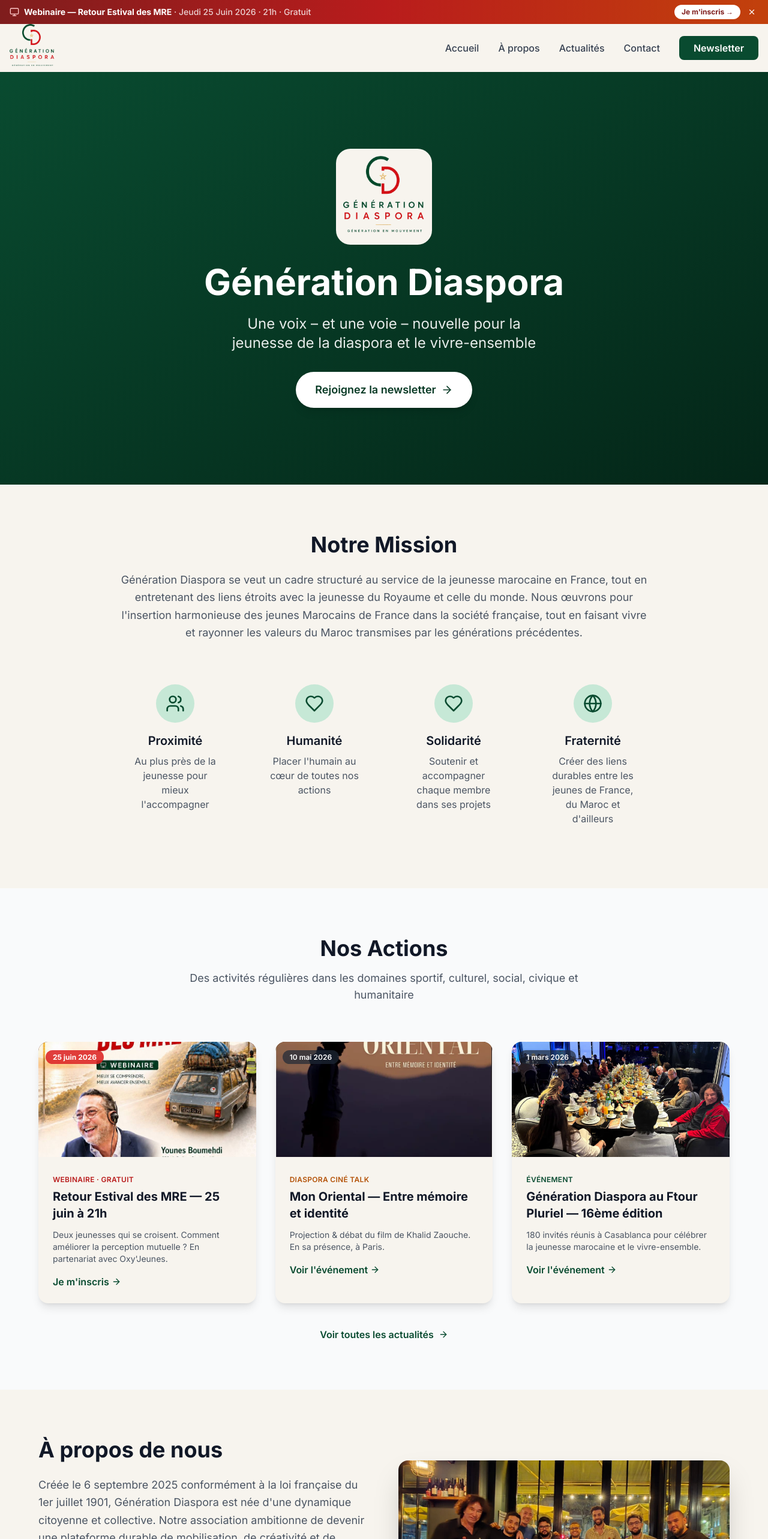
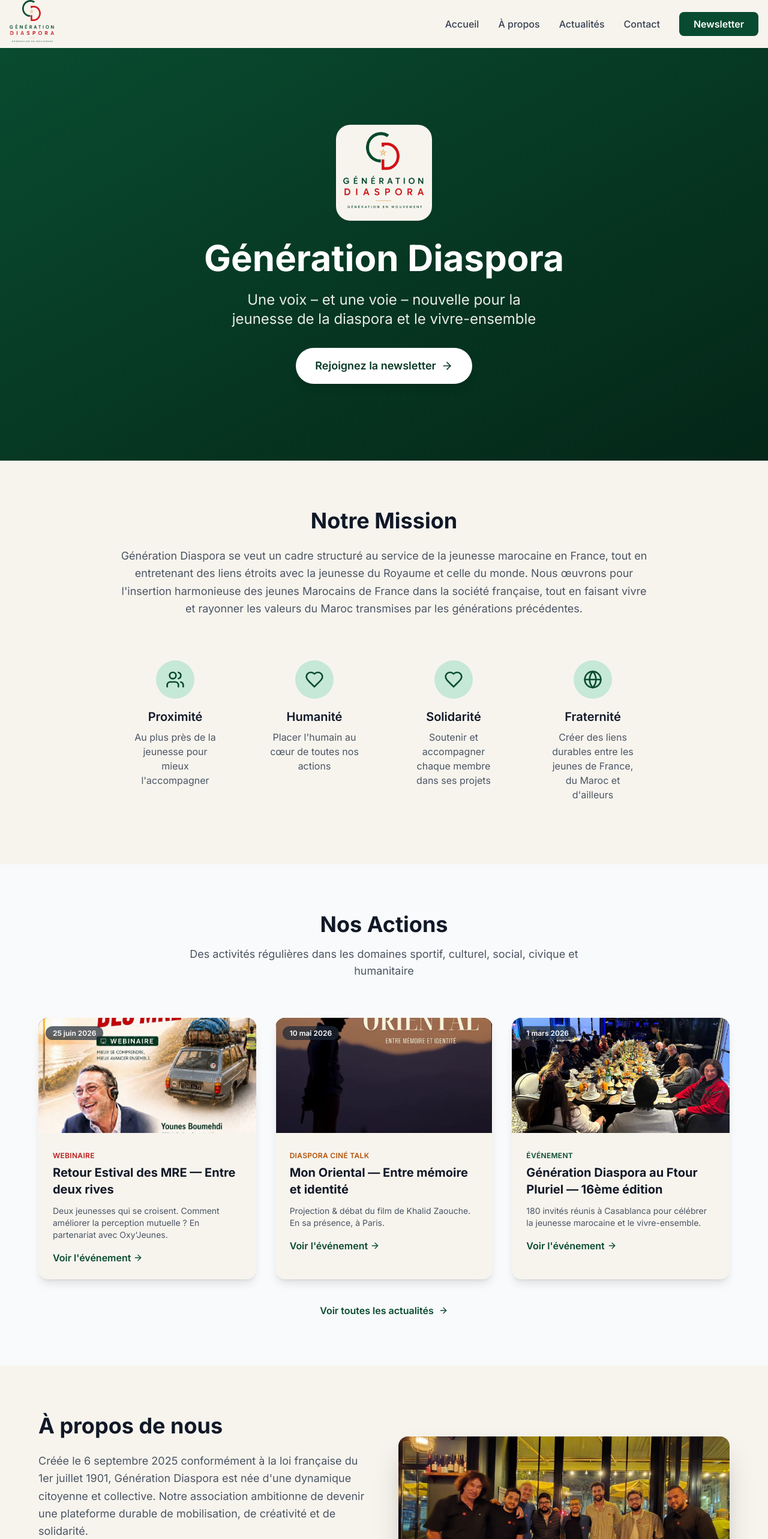
Before and after one commit to GenerationDiaspora/site-generation-diaspora, a Next.js app: page / in a window 1280 px wide. Shown: the top 2566 px of the page at 60% size. Built offline with nearby package versions, Linux system fonts and the light colour scheme.

Commit message:
feat: remove webinaire MRE announcement banner, mark event as past
Co-Authored-By: Claude Sonnet 4.6 <noreply@anthropic.com>

```diff
--- a/app/page.tsx
+++ b/app/page.tsx
@@ -96,8 +96,8 @@ export default function Home() {
             </p>
           </div>
           <div className="grid md:grid-cols-2 lg:grid-cols-3 gap-8 max-w-6xl mx-auto">
-            {/* Webinaire Retour Estival MRE — À venir */}
-            <div className="bg-beige rounded-2xl overflow-hidden shadow-lg hover:shadow-xl transition-shadow relative">
+            {/* Webinaire Retour Estival MRE — Passé */}
+            <div className="bg-beige rounded-2xl overflow-hidden shadow-lg hover:shadow-xl transition-shadow">
               <div className="relative h-48 overflow-hidden bg-gradient-to-b from-red-950 via-red-900 to-orange-800">
                 <Image
                   src="/images/events/webinaire-retour-mre/poster.jpg"
@@ -106,21 +106,21 @@ export default function Home() {
                   className="object-cover"
                 />
                 <div className="absolute top-3 left-3">
-                  <span className="bg-red-600 text-white text-xs font-bold px-3 py-1 rounded-full animate-pulse">
+                  <span className="bg-gray-800/70 text-white text-xs font-semibold px-3 py-1 rounded-full">
                     25 juin 2026
                   </span>
                 </div>
               </div>
               <div className="p-6">
-                <span className="text-xs font-semibold text-red-700 uppercase tracking-wide">Webinaire · Gratuit</span>
+                <span className="text-xs font-semibold text-red-700 uppercase tracking-wide">Webinaire</span>
                 <h3 className="text-xl font-bold mt-1 mb-3 text-gray-900">
-                  Retour Estival des MRE — 25 juin à 21h
+                  Retour Estival des MRE — Entre deux rives
                 </h3>
                 <p className="text-gray-600 mb-4 text-sm">
                   Deux jeunesses qui se croisent. Comment améliorer la perception mutuelle ? En partenariat avec Oxy&apos;Jeunes.
                 </p>
                 <Link href="/news/webinaire-retour-mre" className="text-primary-600 font-semibold hover:text-primary-700 inline-flex items-center gap-1">
-                  Je m&apos;inscris <ArrowRight className="w-4 h-4" />
+                  Voir l&apos;événement <ArrowRight className="w-4 h-4" />
                 </Link>
               </div>
             </div>
--- a/components/Header.tsx
+++ b/components/Header.tsx
@@ -3,11 +3,10 @@
 import Link from "next/link";
 import Image from "next/image";
 import { useState } from "react";
-import { Menu, X, Monitor } from "lucide-react";
+import { Menu, X } from "lucide-react";
 
 export default function Header() {
   const [mobileMenuOpen, setMobileMenuOpen] = useState(false);
-  const [announcementVisible, setAnnouncementVisible] = useState(true);
 
   const navigation = [
     { name: "Accueil", href: "/" },
@@ -18,38 +17,6 @@ export default function Header() {
 
   return (
     <header className="sticky top-0 z-50">
-      {/* Barre d'annonce — Webinaire Retour Estival MRE */}
-      {announcementVisible && (
-        <div className="bg-gradient-to-r from-red-900 via-red-700 to-orange-700 text-white">
-          <div className="container mx-auto px-4 py-2 flex items-center justify-between gap-3">
-            <div className="flex items-center gap-2 min-w-0">
-              <Monitor className="w-4 h-4 flex-shrink-0 text-red-200" />
-              <p className="text-xs sm:text-sm font-medium truncate">
-                <span className="font-bold">Webinaire — Retour Estival des MRE</span>
-                <span className="hidden sm:inline text-white/80"> · Jeudi 25 Juin 2026 · 21h · Gratuit</span>
-              </p>
-            </div>
-            <div className="flex items-center gap-2 flex-shrink-0">
-              <Link
-                href="/news/webinaire-retour-mre#inscription"
-                className="bg-white text-red-900 text-xs font-bold px-3 py-1 rounded-full hover:bg-red-50 transition-colors whitespace-nowrap"
-                onClick={() => setMobileMenuOpen(false)}
-              >
-                Je m&apos;inscris →
-              </Link>
-              <button
-                type="button"
-                aria-label="Fermer l'annonce"
-                onClick={() => setAnnouncementVisible(false)}
-                className="p-1 rounded-full hover:bg-white/20 transition-colors"
-              >
-                <X className="w-3.5 h-3.5" />
-              </button>
-            </div>
-          </div>
-        </div>
-      )}
-
       {/* Navbar principale */}
       <div className="shadow-sm" style={{ backgroundColor: '#F7F4EE' }}>
       <nav className="container mx-auto px-4">
```
